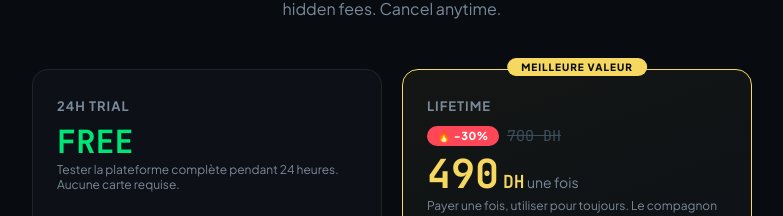
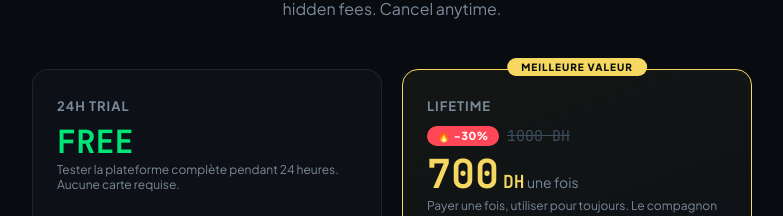
Before and after one commit to Oussama-at/tradejournal-web, a React (Create React App) app: page / in a window 1280 px wide. Shown: the part 2656-2872 px from the top of the page, without its empty margins (248-1031 px from the left). Built offline with nearby package versions, Linux system fonts and the light colour scheme.

Commit message:
fix migration

```diff
--- a/src/pages/Landing.jsx
+++ b/src/pages/Landing.jsx
@@ -25,8 +25,8 @@ const PACKS = [
   {
     key: 'lifetime',
     name: 'Lifetime',
-    price: '490',
-    originalPrice: '700',
+    price: '700',
+    originalPrice: '1000',
     discount: '-30%',
     currency: 'DH',
     period: ' une fois',
@@ -141,7 +141,7 @@ export default function Landing() {
               if (pack.isFree) {
                 navigate(`/register?pack=${pack.key}`);
               } else {
-                window.open('https://wa.me/212635925986?text=Bonjour%2C+je+veux+souscrire+au+pack+Lifetime+490DH+%28promo+-30%25%29', '_blank');
+                window.open('https://wa.me/212635925986?text=Bonjour%2C+je+veux+souscrire+au+pack+Lifetime+700DH+%28promo+-30%25%29', '_blank');
               }
             }} />
           ))}
@@ -458,7 +458,7 @@ function DemoPlayer() {
       <div style={{ display: 'grid', gridTemplateColumns: 'repeat(2,1fr)', gap: 10 }}>
         {[
           { name:'24h Trial', price:'FREE', priceColor:'var(--green)', border:'var(--border)', ctaBg:'var(--bg4)', ctaColor:'var(--text)', note:'', sub:'Accès complet · 24h · Sans carte' },
-          { name:'Lifetime',  price:'490 DH', originalPrice:'700 DH', priceColor:'var(--gold)', border:'var(--gold)', ctaBg:'linear-gradient(135deg,#f6d860,#e6b800)', ctaColor:'#080c10', note:'MEILLEURE VALEUR', noteColor:'var(--gold)', sub:'Accès à vie · Tout inclus · Une seule fois' },
+          { name:'Lifetime',  price:'700 DH', originalPrice:'1000 DH', priceColor:'var(--gold)', border:'var(--gold)', ctaBg:'linear-gradient(135deg,#f6d860,#e6b800)', ctaColor:'#080c10', note:'MEILLEURE VALEUR', noteColor:'var(--gold)', sub:'Accès à vie · Tout inclus · Une seule fois' },
         ].map(p => (
           <div key={p.name} style={{ background: 'var(--bg3)', border: `1px solid ${p.border}`, borderRadius: 10, padding: '14px 14px', display: 'flex', flexDirection: 'column', gap: 7 }}>
             {p.note && <div style={{ fontSize: 9, fontWeight: 800, textTransform: 'uppercase', letterSpacing: 1, color: p.noteColor }}>{p.note}</div>}
```
